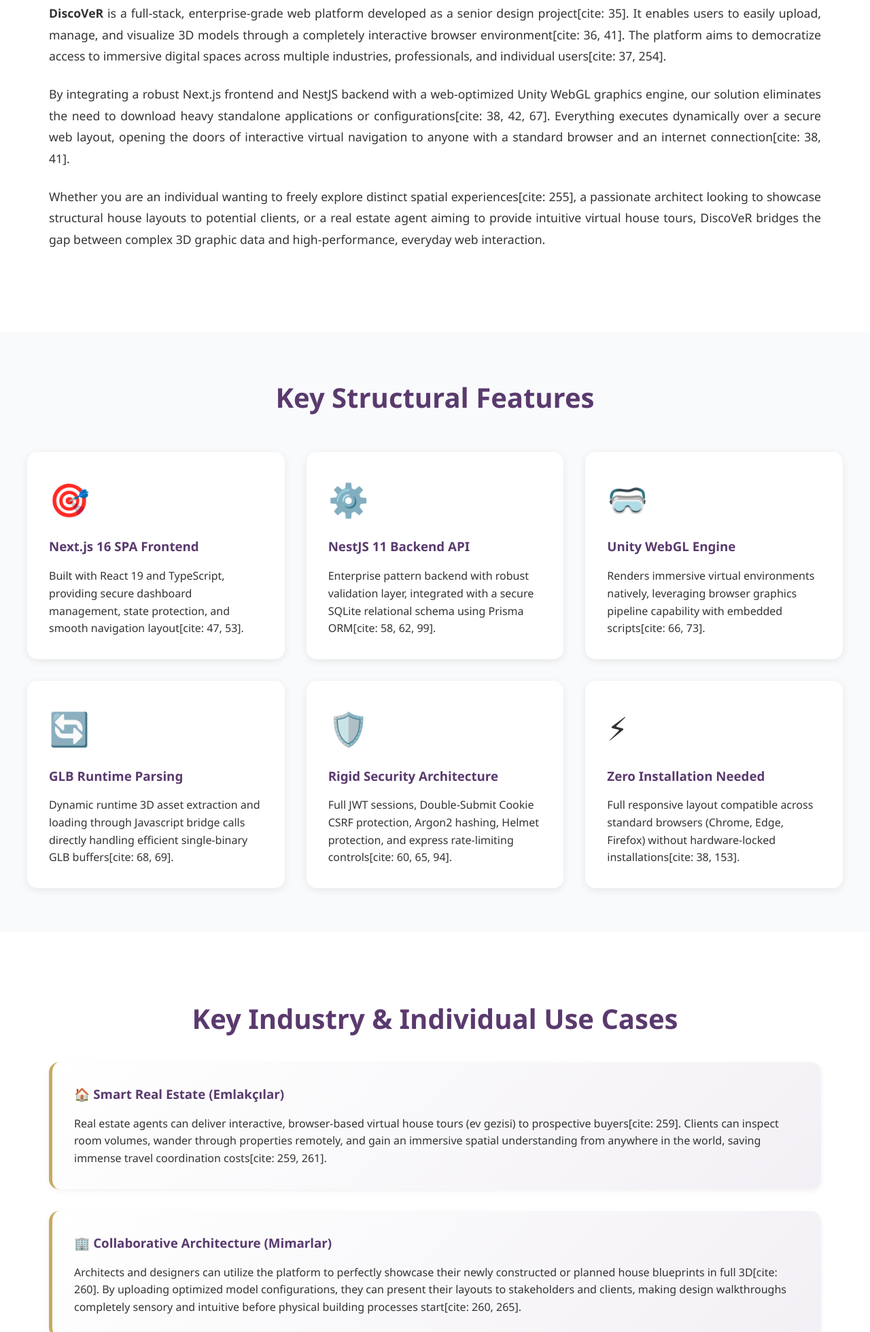
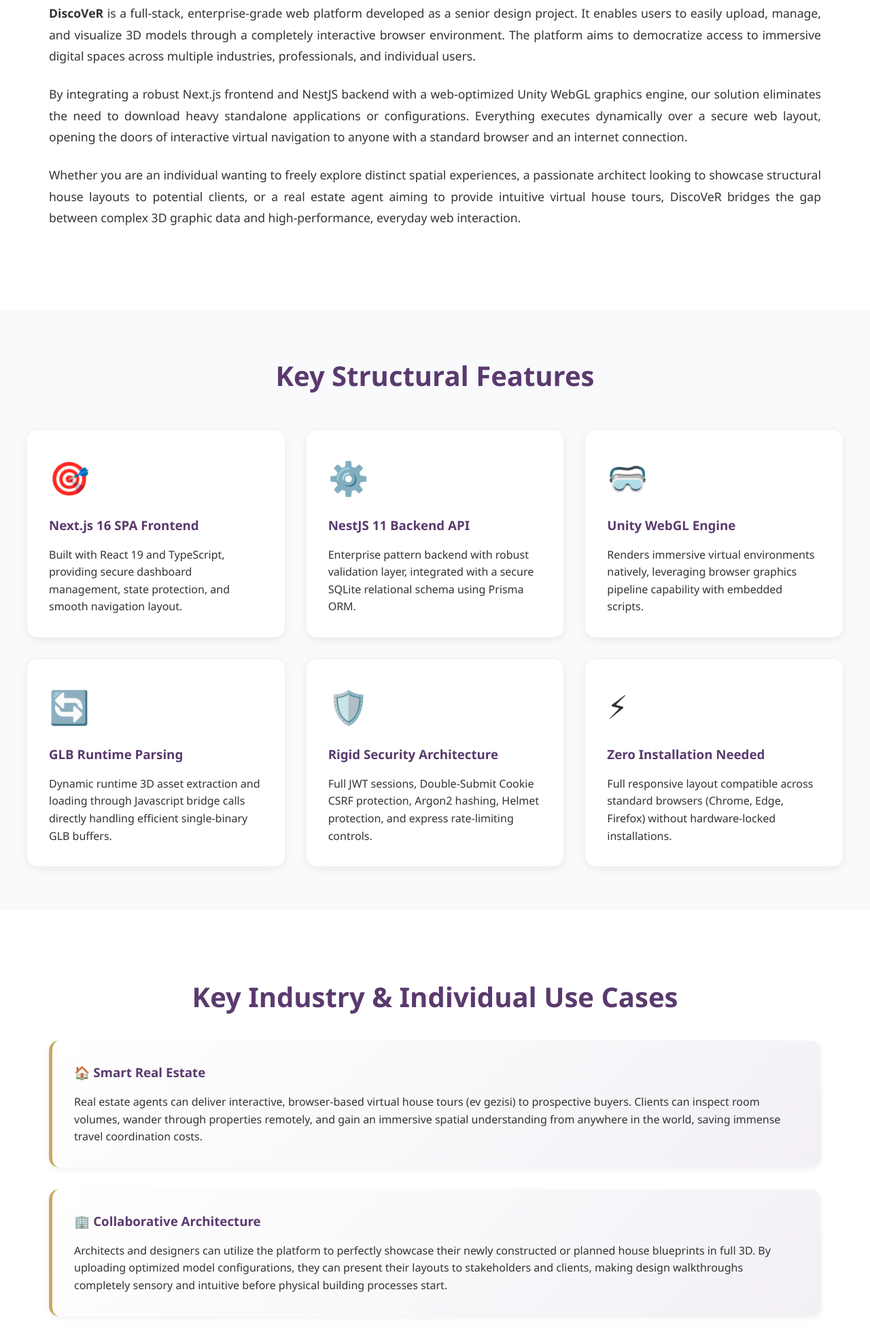
Before and after one commit to humanfromnowhere/discover.github.io, a plain HTML site: page index.html in a window 1280 px wide. Shown: the part 840-2800 px from the top of the page at 68% size. Drawn offline with Linux system fonts and the light colour scheme.

Commit message:
Update index.html

```diff
--- a/index.html
+++ b/index.html
@@ -400,7 +400,6 @@
             color: white;
             text-align: center;
             padding: 2rem;
-            margin-top: 4rem;
         }
 
         @keyframes fadeInUp {
@@ -463,7 +462,6 @@
                 <li><a href="#features">Features</a></li>
                 <li><a href="#use-cases">Use Cases</a></li>
                 <li><a href="#downloads">Reports</a></li>
-                <li><a href="#contact">Contact</a></li>
             </ul>
         </nav>
     </header>
@@ -481,13 +479,13 @@
     <section id="about" class="about">
         <h2>About Our Project</h2>
         <p>
-            <strong>DiscoVeR</strong> is a full-stack, enterprise-grade web platform developed as a senior design project[cite: 35]. It enables users to easily upload, manage, and visualize 3D models through a completely interactive browser environment[cite: 36, 41]. The platform aims to democratize access to immersive digital spaces across multiple industries, professionals, and individual users[cite: 37, 254].
+            <strong>DiscoVeR</strong> is a full-stack, enterprise-grade web platform developed as a senior design project. It enables users to easily upload, manage, and visualize 3D models through a completely interactive browser environment. The platform aims to democratize access to immersive digital spaces across multiple industries, professionals, and individual users.
         </p>
         <p>
-            By integrating a robust Next.js frontend and NestJS backend with a web-optimized Unity WebGL graphics engine, our solution eliminates the need to download heavy standalone applications or configurations[cite: 38, 42, 67]. Everything executes dynamically over a secure web layout, opening the doors of interactive virtual navigation to anyone with a standard browser and an internet connection[cite: 38, 41].
+            By integrating a robust Next.js frontend and NestJS backend with a web-optimized Unity WebGL graphics engine, our solution eliminates the need to download heavy standalone applications or configurations. Everything executes dynamically over a secure web layout, opening the doors of interactive virtual navigation to anyone with a standard browser and an internet connection.
         </p>
         <p>
-            Whether you are an individual wanting to freely explore distinct spatial experiences[cite: 255], a passionate architect looking to showcase structural house layouts to potential clients, or a real estate agent aiming to provide intuitive virtual house tours, DiscoVeR bridges the gap between complex 3D graphic data and high-performance, everyday web interaction.
+            Whether you are an individual wanting to freely explore distinct spatial experiences, a passionate architect looking to showcase structural house layouts to potential clients, or a real estate agent aiming to provide intuitive virtual house tours, DiscoVeR bridges the gap between complex 3D graphic data and high-performance, everyday web interaction.
         </p>
     </section>
 
@@ -497,32 +495,32 @@
             <div class="feature-card">
                 <div class="feature-icon">🎯</div>
                 <h3>Next.js 16 SPA Frontend</h3>
-                <p>Built with React 19 and TypeScript, providing secure dashboard management, state protection, and smooth navigation layout[cite: 47, 53].</p>
+                <p>Built with React 19 and TypeScript, providing secure dashboard management, state protection, and smooth navigation layout.</p>
             </div>
             <div class="feature-card">
                 <div class="feature-icon">⚙️</div>
                 <h3>NestJS 11 Backend API</h3>
-                <p>Enterprise pattern backend with robust validation layer, integrated with a secure SQLite relational schema using Prisma ORM[cite: 58, 62, 99].</p>
+                <p>Enterprise pattern backend with robust validation layer, integrated with a secure SQLite relational schema using Prisma ORM.</p>
             </div>
             <div class="feature-card">
                 <div class="feature-icon">🥽</div>
                 <h3>Unity WebGL Engine</h3>
-                <p>Renders immersive virtual environments natively, leveraging browser graphics pipeline capability with embedded scripts[cite: 66, 73].</p>
+                <p>Renders immersive virtual environments natively, leveraging browser graphics pipeline capability with embedded scripts.</p>
             </div>
             <div class="feature-card">
                 <div class="feature-icon">🔄</div>
                 <h3>GLB Runtime Parsing</h3>
-                <p>Dynamic runtime 3D asset extraction and loading through Javascript bridge calls directly handling efficient single-binary GLB buffers[cite: 68, 69].</p>
+                <p>Dynamic runtime 3D asset extraction and loading through Javascript bridge calls directly handling efficient single-binary GLB buffers.</p>
             </div>
             <div class="feature-card">
                 <div class="feature-icon">🛡️</div>
                 <h3>Rigid Security Architecture</h3>
-                <p>Full JWT sessions, Double-Submit Cookie CSRF protection, Argon2 hashing, Helmet protection, and express rate-limiting controls[cite: 60, 65, 94].</p>
+                <p>Full JWT sessions, Double-Submit Cookie CSRF protection, Argon2 hashing, Helmet protection, and express rate-limiting controls.</p>
             </div>
             <div class="feature-card">
                 <div class="feature-icon">⚡</div>
                 <h3>Zero Installation Needed</h3>
-                <p>Full responsive layout compatible across standard browsers (Chrome, Edge, Firefox) without hardware-locked installations[cite: 38, 153].</p>
+                <p>Full responsive layout compatible across standard browsers (Chrome, Edge, Firefox) without hardware-locked installations.</p>
             </div>
         </div>
     </section>
@@ -530,27 +528,27 @@
     <section id="use-cases" class="use-cases">
         <h2>Key Industry & Individual Use Cases</h2>
         <div class="use-case">
-            <h3>🏠 Smart Real Estate (Emlakçılar)</h3>
+            <h3>🏠 Smart Real Estate</h3>
             <p>
-                Real estate agents can deliver interactive, browser-based virtual house tours (ev gezisi) to prospective buyers[cite: 259]. Clients can inspect room volumes, wander through properties remotely, and gain an immersive spatial understanding from anywhere in the world, saving immense travel coordination costs[cite: 259, 261].
+                Real estate agents can deliver interactive, browser-based virtual house tours (ev gezisi) to prospective buyers. Clients can inspect room volumes, wander through properties remotely, and gain an immersive spatial understanding from anywhere in the world, saving immense travel coordination costs.
             </p>
         </div>
         <div class="use-case">
-            <h3>🏢 Collaborative Architecture (Mimarlar)</h3>
+            <h3>🏢 Collaborative Architecture</h3>
             <p>
-                Architects and designers can utilize the platform to perfectly showcase their newly constructed or planned house blueprints in full 3D[cite: 260]. By uploading optimized model configurations, they can present their layouts to stakeholders and clients, making design walkthroughs completely sensory and intuitive before physical building processes start[cite: 260, 265].
+                Architects and designers can utilize the platform to perfectly showcase their newly constructed or planned house blueprints in full 3D. By uploading optimized model configurations, they can present their layouts to stakeholders and clients, making design walkthroughs completely sensory and intuitive before physical building processes start.
             </p>
         </div>
         <div class="use-case">
-            <h3>👤 Individual Exploration (Bireysel İnsanlar)</h3>
+            <h3>👤 Individual Exploration</h3>
             <p>
-                Independent users can freely navigate the platform to explore unique, interactive spaces directly within their standard web browsers[cite: 255]. Individual creators can preview their custom 3D environmental assets natively, experiencing full orbit, zoom, and panning freedoms without needing to launch heavy compilation programs[cite: 70, 83].
+                Independent users can freely navigate the platform to explore unique, interactive spaces directly within their standard web browsers. Individual creators can preview their custom 3D environmental assets natively, experiencing full orbit, zoom, and panning freedoms without needing to launch heavy compilation programs.
             </p>
         </div>
         <div class="use-case">
             <h3>🏨 Hotel & Tourism Previews</h3>
             <p>
-                Hotel managers and tourist businesses can display structural layout representations directly on viewer links[cite: 81, 259]. Prospective visitors can explore accommodations and common areas online, building early consumer confidence before finalizing their destination bookings[cite: 259].
+                Hotel managers and tourist businesses can display structural layout representations directly on viewer links. Prospective visitors can explore accommodations and common areas online, building early consumer confidence before finalizing their destination bookings.
             </p>
         </div>
     </section>
@@ -562,19 +560,32 @@
             </div>
     </section>
 
-    <section id="contact" style="text-align: center; padding: 4rem 2rem; background: #ffffff;">
-        <h2 style="color: #5a3a6e; margin-bottom: 1rem;">Contact Us</h2>
-        <p style="color: #666; max-width: 600px; margin: 0 auto;">Project developed by Levent BEKTEMUR, Dilge Nisa ÜSTÜNTAŞ, and Süzanna NEBİOĞLU under the supervision of Ulaş Güleç[cite: 4, 6].</p>
-    </section>
-
     <footer id="footer">
         <p>&copy; 2026 DiscoVeR - Online VR Touring Tool. All rights reserved.</p>
-        <p>TED University - Departments of Computer & Software Engineering - Senior Capstone Project [cite: 316, 317]</p>
+        <p>TED University - Departments of Computer & Software Engineering - Senior Capstone Project</p>
     </footer>
 
     <script>
-        // Array holding correct historical release dates and technical document paths
+        // Array successfully unified to contain both old and new documents
         const files = [
+            {
+                name: "Senior Project Proposal",
+                url: "https://raw.githubusercontent.com/humanfromnowhere/discover.github.io/main/Senior%20Project%20Proposal.pdf",
+                size: "PDF Document",
+                date: "2025-10-10"
+            },
+            {
+                name: "Analysis Report",
+                url: "https://raw.githubusercontent.com/humanfromnowhere/discover.github.io/main/Analysis%20Report%20(3).pdf",
+                size: "PDF Document",
+                date: "2025-10-29"
+            },
+            {
+                name: "High Level Design Report",
+                url: "https://raw.githubusercontent.com/humanfromnowhere/discover.github.io/main/High-Level%20Design%20Report%20(3).pdf",
+                size: "PDF Document",
+                date: "2025-11-28"
+            },
             {
                 name: "Low-Level Design (LLD) Report",
                 url: "https://raw.githubusercontent.com/humanfromnowhere/discover.github.io/main/Lld%20report%20DiscoVeR%20v2.pdf",
```
